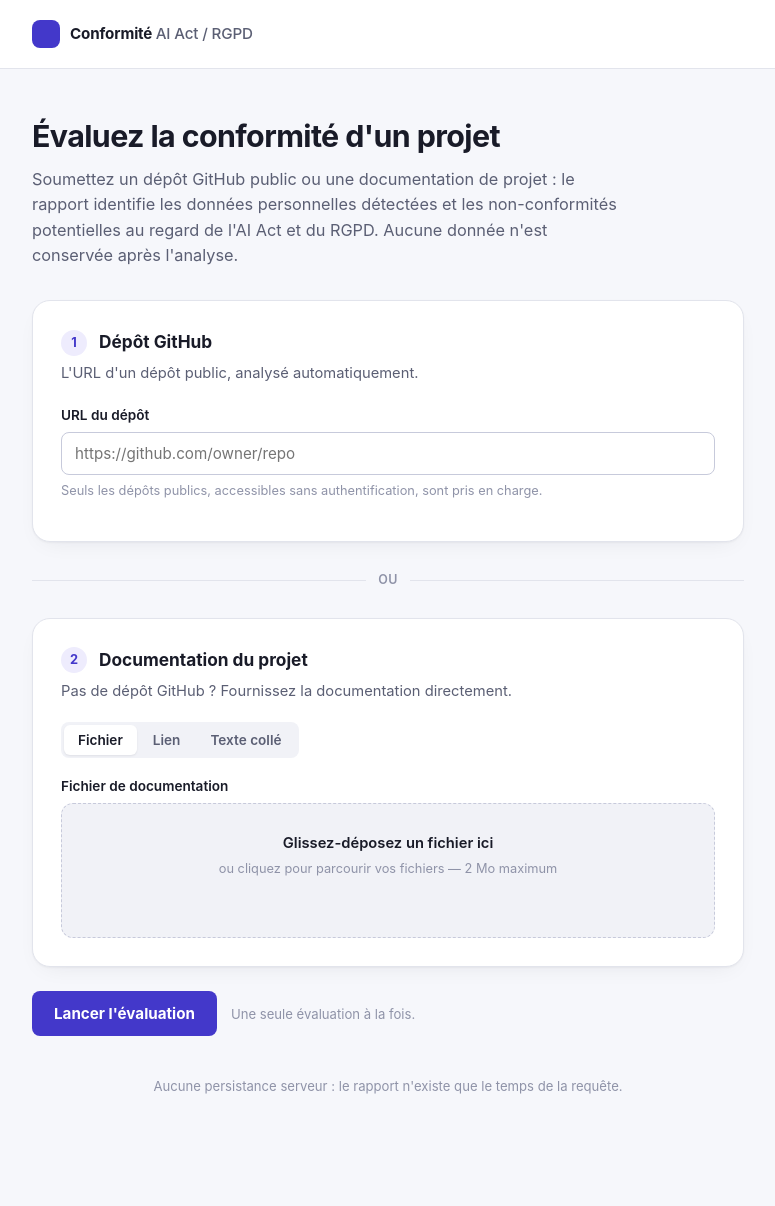
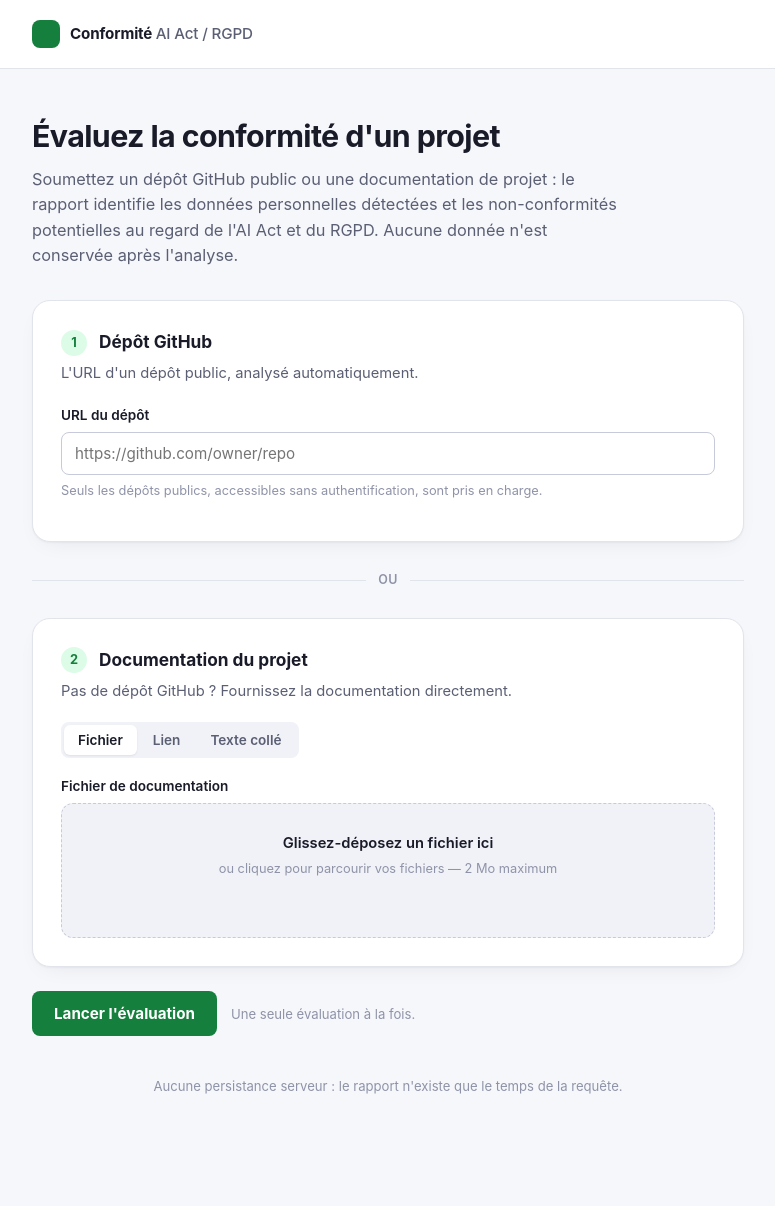
Before and after one commit to GaetanPsx/conformite-RGPD, a FastAPI app: page / in a window 1280 px wide. Shown: the whole page, without its empty margins (252-1027 px from the left). Run offline with FastAPI, Linux system fonts and the light colour scheme.

Commit message:
Thème vert

```diff
--- a/src/web/static/style.css
+++ b/src/web/static/style.css
@@ -10,9 +10,9 @@
   --text: #191b28;
   --text-muted: #5b5f74;
   --text-faint: #8f93a8;
-  --accent: #4338ca;
-  --accent-hover: #362f9e;
-  --accent-soft: #eeecfd;
+  --accent: #15803d;
+  --accent-hover: #116932;
+  --accent-soft: #dcfce7;
   --danger: #b3261e;
   --danger-soft: #fbe9e7;
   --warning: #92400e;
```
Also changed, not shown: src/web/templates/_rapport_style.html (+8 -5 lines).
